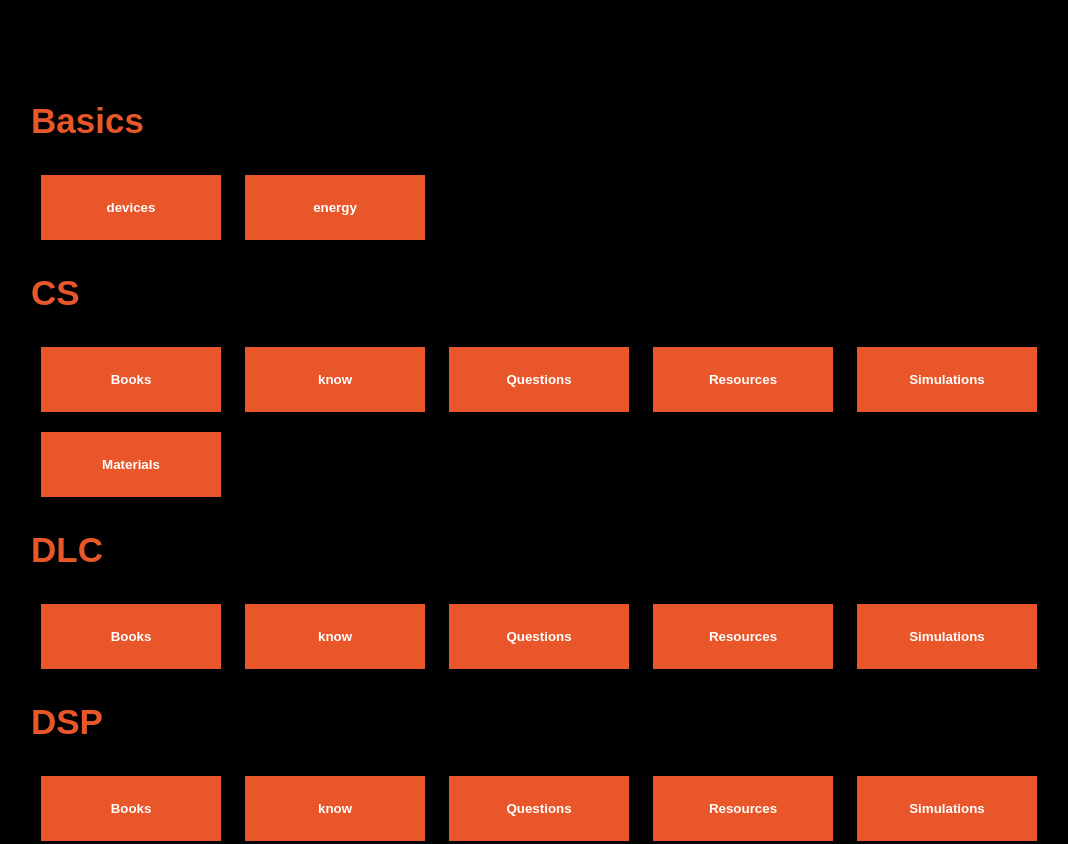
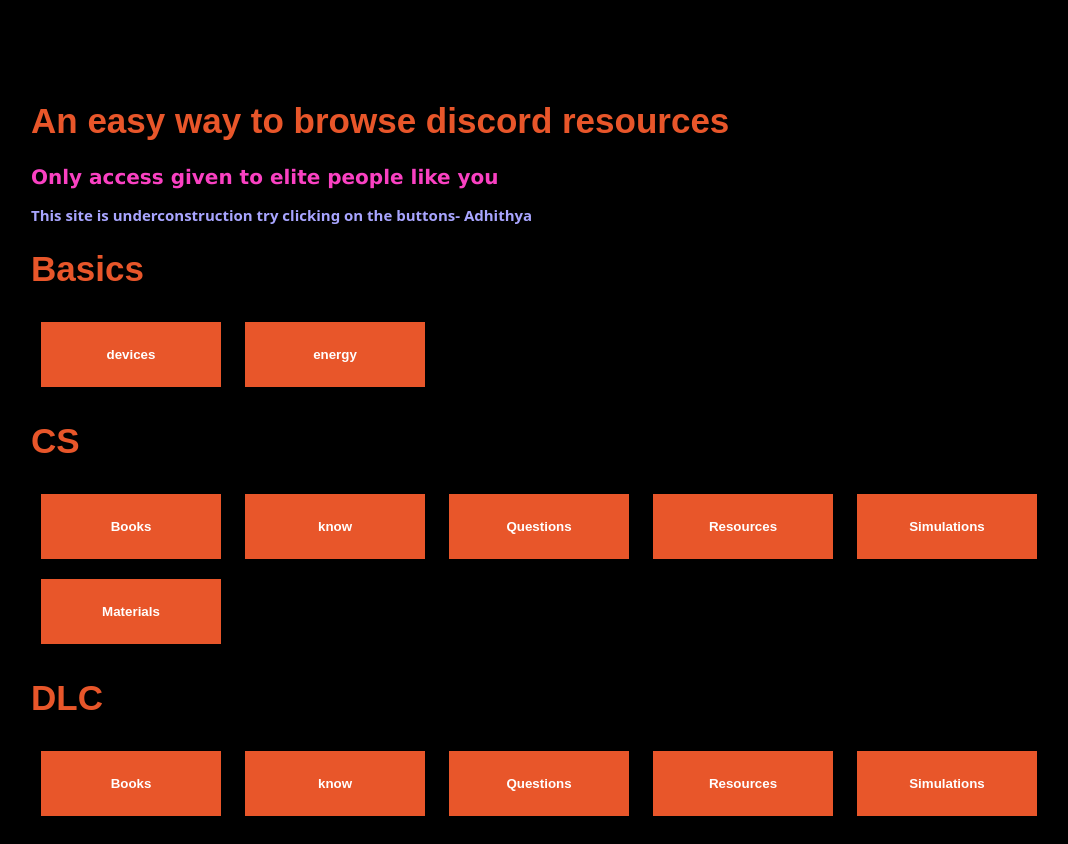
Before and after one commit to 200901002/ee, a plain HTML site: page index.html in a window 1280 px wide. Shown: the top 844 px of the page, without its empty margins (47-1115 px from the left). Drawn offline with Linux system fonts and the light colour scheme.

Commit message:
Update index.html

```diff
--- a/index.html
+++ b/index.html
@@ -18,6 +18,22 @@
             color: #E8562A;
             margin: 2;
         }
+        h2{
+            font-size: 20px;
+            font-family: 'Lucida Sans', 'Lucida Sans Regular', 'Lucida Grande', 'Lucida Sans Unicode', Geneva, Verdana, sans-serif;
+            font-style: Bold;
+            font-weight: 600;
+            color: #fa41c2;
+            margin: 2;
+        }
+        h3{
+            font-size: 15px;
+            font-family: system-ui, -apple-system, BlinkMacSystemFont, 'Segoe UI', Roboto, Oxygen, Ubuntu, Cantarell, 'Open Sans', 'Helvetica Neue', sans-serif;
+            font-style: Bold;
+            font-weight: 600;
+            color: #a8a5ff;
+            margin: 2;
+        }
 
         .navitem {
             display: inline-block;
@@ -35,7 +51,11 @@
 </head>
 
 <body>
+
     <div class="relative">
+        <h1>An easy way to browse discord resources</h1>
+        <h2> Only access given to elite people like you </h2>
+        <h3>This site is underconstruction try clicking on the buttons- Adhithya </h3>
         <!-- <h1>Machines</h1>
         <button onclick='window.location.href="https://adhithya2003.github.io/BackupEEServer/DLC/Electrical Engineers - digital-logic-circuits - Books [995621729294614538].html"' class="navitem">Item 1</button> -->
 
```
